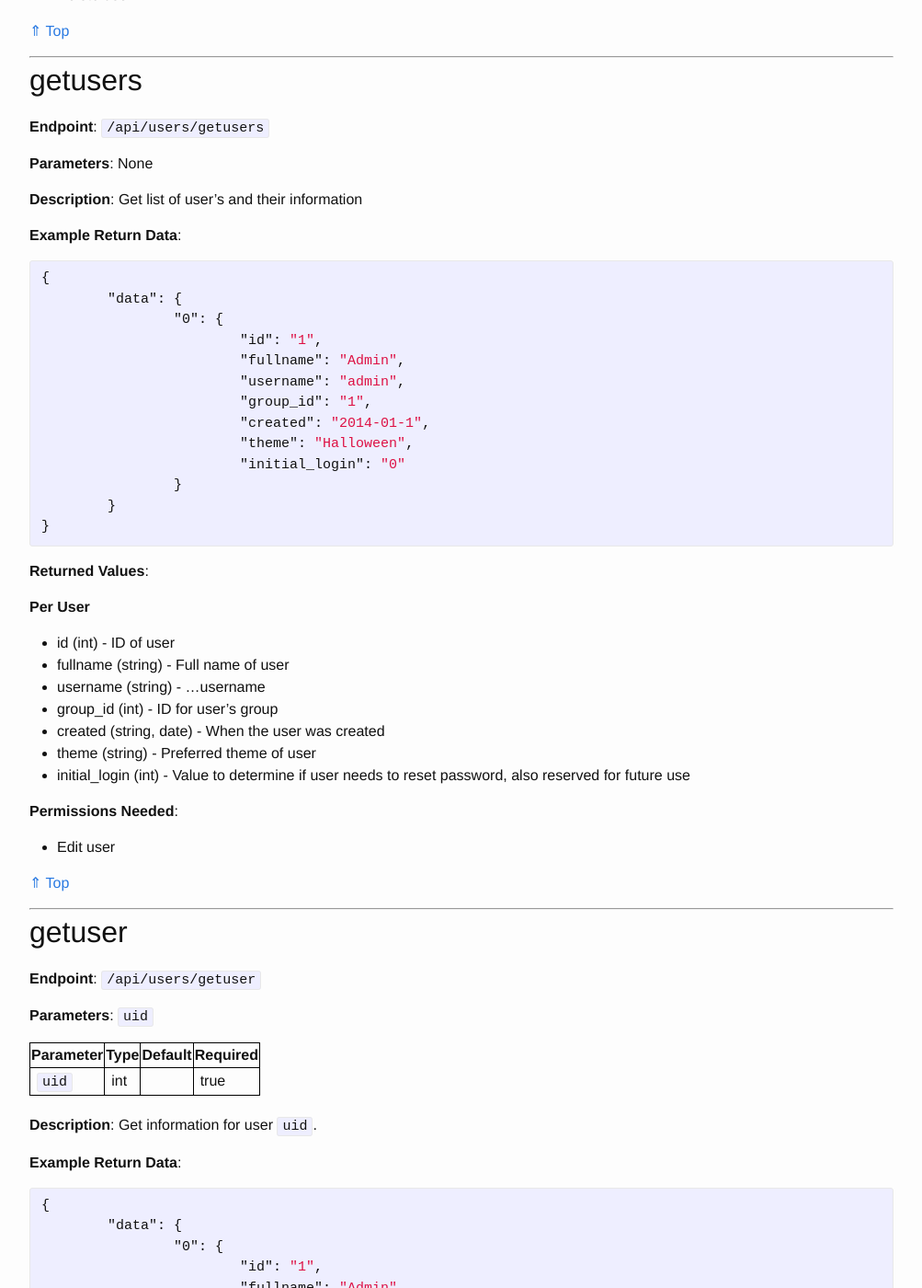
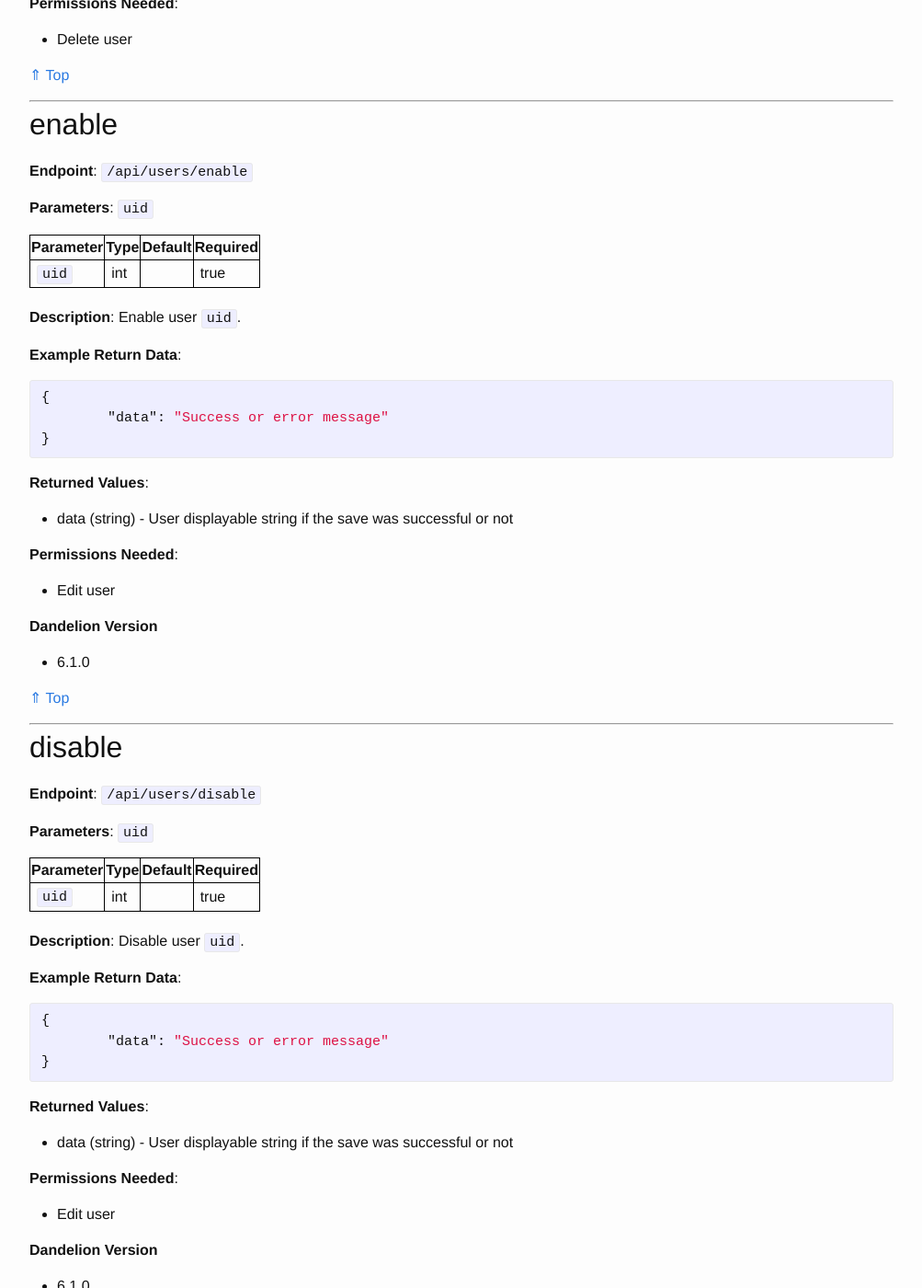
Before and after one commit to onesimus-systems/onesimus-systems.github.io, a Jekyll site: the page built from dandelion/api/users.md, in a window 1280 px wide and 1400 px high, scrolled down 3050 px. Shown: the whole window at 92% size, without its empty margins (138-1141 px from the left). Built offline with Jekyll 4.4.1, drawn with Linux system fonts in a browser that asks for light colours.

Commit message:
New endpoints and return data for v6.1.0

```diff
--- a/dandelion/api/users.md
+++ b/dandelion/api/users.md
@@ -16,6 +16,8 @@ Index
 - [create](#create)
 - [edit](#edit)
 - [delete](#delete)
+- [enable](#enable)
+- [disable](#disable)
 - [getusers](#getusers)
 - [getuser](#getuser)
 
@@ -160,6 +162,80 @@ delete
 
 * * * * *
 
+enable
+------
+
+**Endpoint**: `/api/users/enable`
+
+**Parameters**: `uid`
+
+| Parameter     | Type   | Default | Required |
+|---------------|--------|---------|----------|
+| `uid`         | int    |         | true     |
+
+**Description**: Enable user `uid`.
+
+**Example Return Data**:
+
+{% highlight json %}
+{
+	"data": "Success or error message"
+}
+{% endhighlight %}
+
+**Returned Values**:
+
+- data (string) - User displayable string if the save was successful or not
+
+**Permissions Needed**:
+
+- Edit user
+
+**Dandelion Version**
+
+- 6.1.0
+
+[&#8657; Top](#index)
+
+* * * * *
+
+disable
+------
+
+**Endpoint**: `/api/users/disable`
+
+**Parameters**: `uid`
+
+| Parameter     | Type   | Default | Required |
+|---------------|--------|---------|----------|
+| `uid`         | int    |         | true     |
+
+**Description**: Disable user `uid`.
+
+**Example Return Data**:
+
+{% highlight json %}
+{
+	"data": "Success or error message"
+}
+{% endhighlight %}
+
+**Returned Values**:
+
+- data (string) - User displayable string if the save was successful or not
+
+**Permissions Needed**:
+
+- Edit user
+
+**Dandelion Version**
+
+- 6.1.0
+
+[&#8657; Top](#index)
+
+* * * * *
+
 getusers
 --------
 
```
Also changed, not shown: dandelion/api/index.md (+5 -0 lines).
